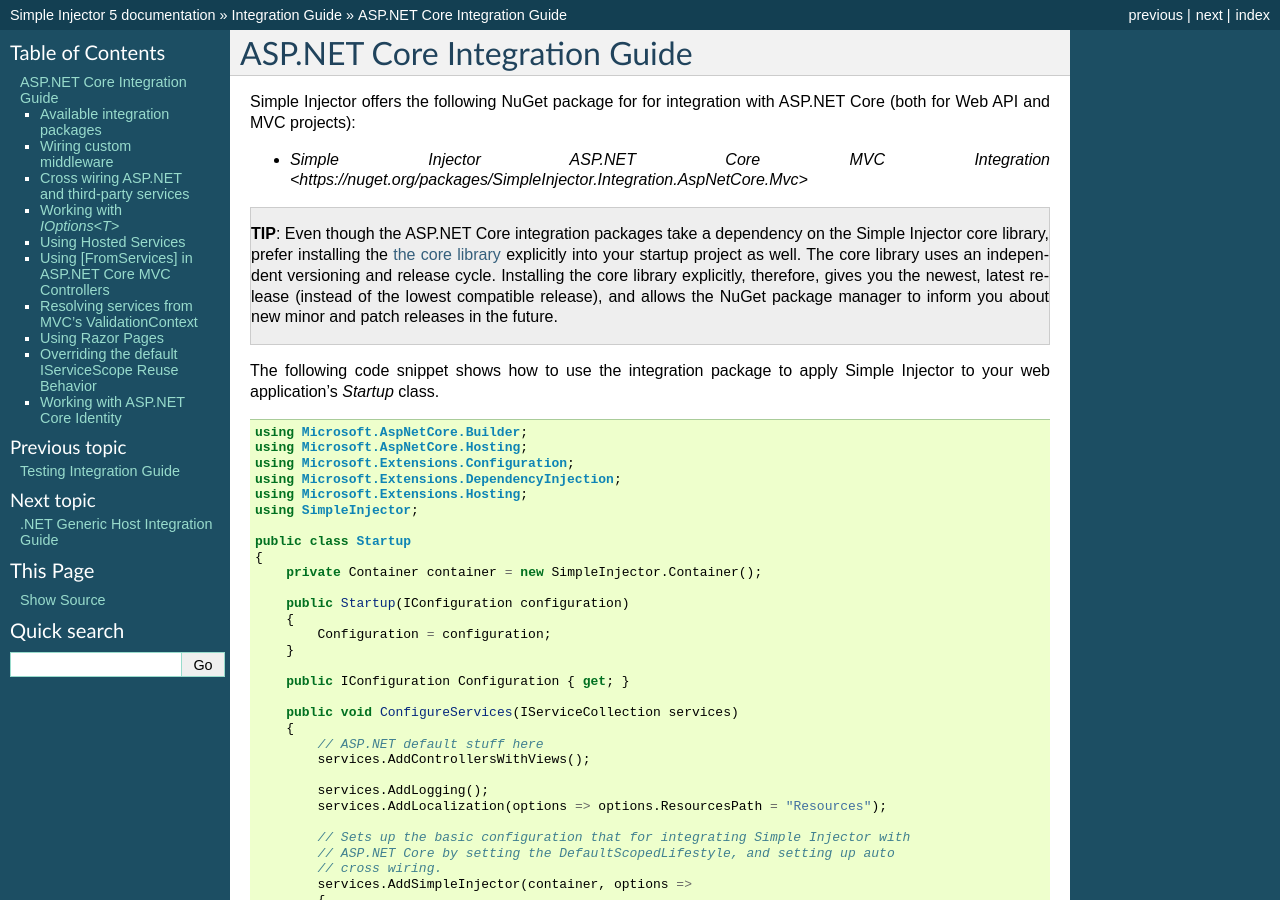
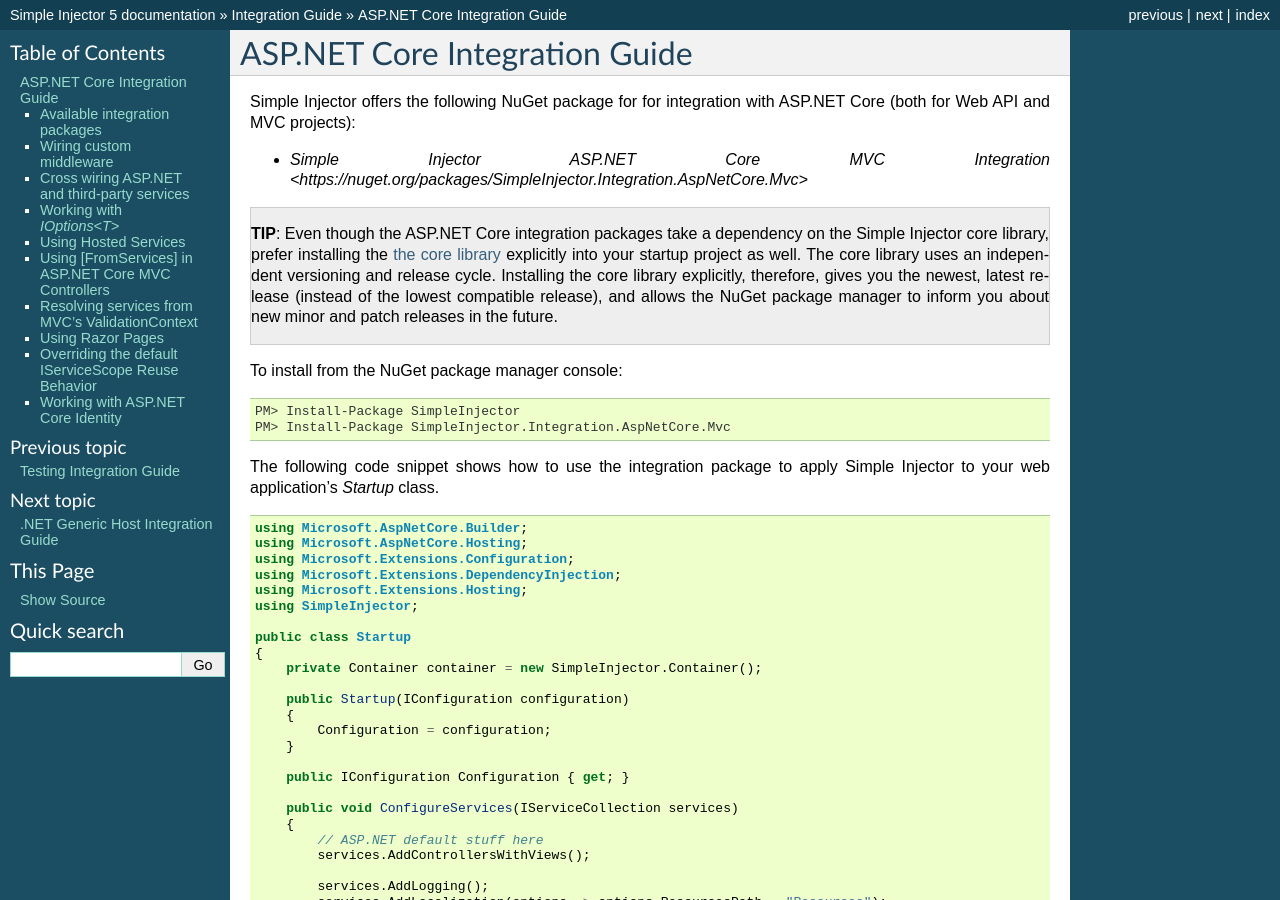
Before and after one commit to simpleinjector/Documentation, a Sphinx documentation site: the page built from source/aspnetintegration.rst, in a window 1280 px wide and 900 px high. Built offline with Sphinx 7.4.7, drawn with Linux system fonts in a browser that asks for light colours.

Commit message:
Added code block to show installation from the package manager.

```diff
--- a/source/aspnetintegration.rst
+++ b/source/aspnetintegration.rst
@@ -10,6 +10,12 @@ Simple Injector offers the following NuGet package for for integration with ASP.
 
     **TIP**: Even though the ASP.NET Core integration packages take a dependency on the Simple Injector core library, prefer installing the `the core library <https://nuget.org/packages/SimpleInjector>`_ explicitly into your startup project as well. The core library uses an independent versioning and release cycle. Installing the core library explicitly, therefore, gives you the newest, latest release (instead of the lowest compatible release), and allows the NuGet package manager to inform you about new minor and patch releases in the future.
 
+To install from the NuGet package manager console:
+
+.. code-block:: console
+
+    PM> Install-Package SimpleInjector
+    PM> Install-Package SimpleInjector.Integration.AspNetCore.Mvc
 
 The following code snippet shows how to use the integration package to apply Simple Injector to your web application's `Startup` class.
 
```
